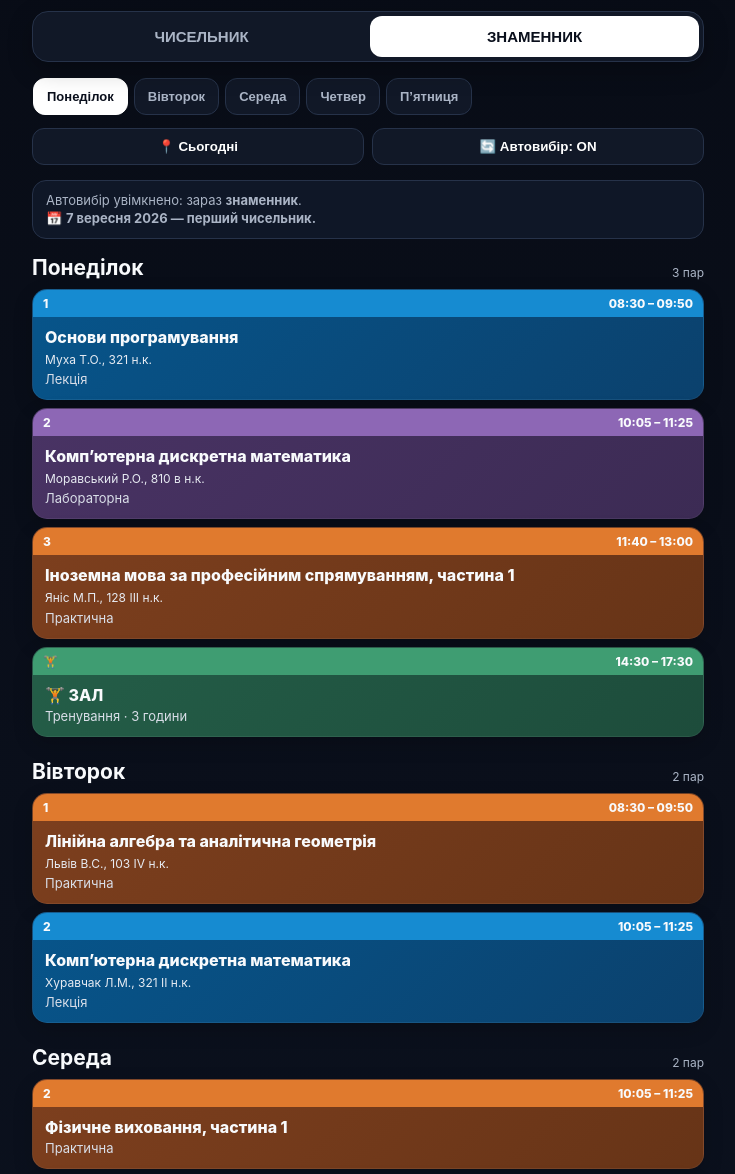
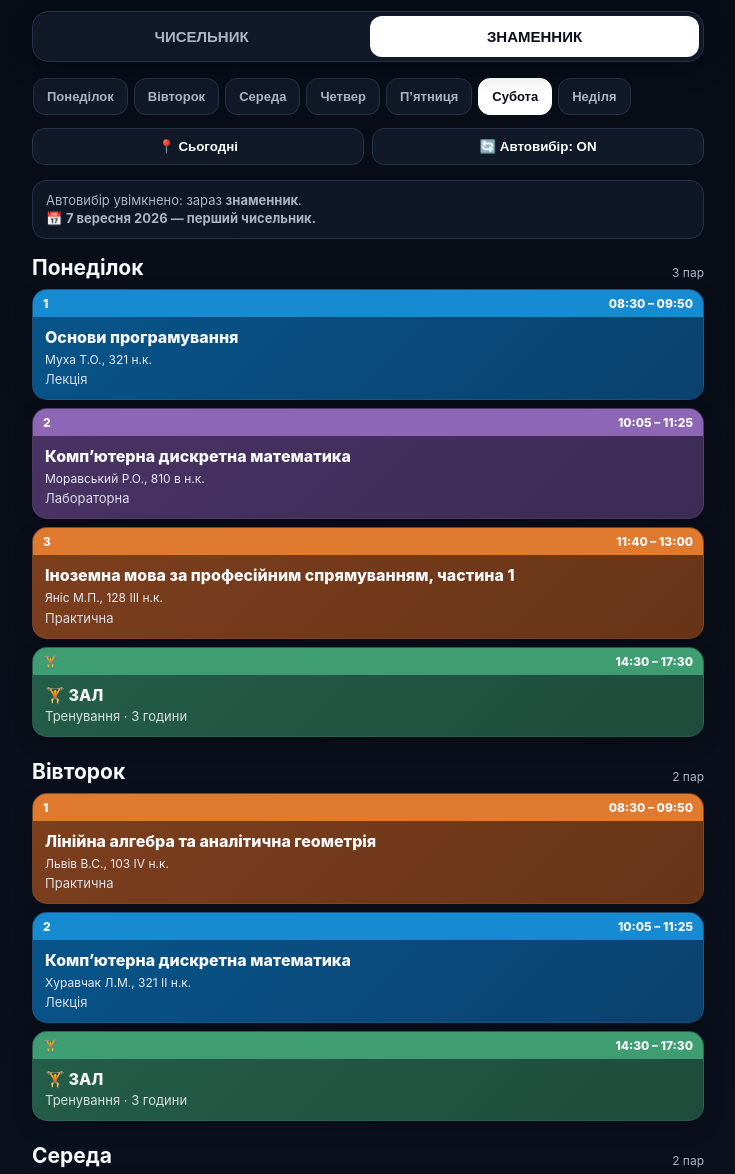
Before and after one commit to pdovhanyc-arch/miy-rozklad, a plain HTML site: page index.html in a window 1280 px wide. Shown: the part 85-1259 px from the top of the page, without its empty margins (272-1007 px from the left). Drawn offline with Linux system fonts and the light colour scheme.

Commit message:
Add files via upload

```diff
--- a/index.html
+++ b/index.html
@@ -204,17 +204,23 @@ const schedule = {
 const gym = {
   numerator: {
     "Понеділок":[["16:05","19:05","🏋️ ЗАЛ","Тренування · 3 години"]],
+    "Вівторок":[["14:30","17:30","🏋️ ЗАЛ","Тренування · 3 години"]],
     "Середа":[["07:00","08:45","🏋️ ЗАЛ","Тренування · 1 год 45 хв"]],
-    "П’ятниця":[["12:55","15:55","🏋️ ЗАЛ","Тренування · 3 години"]]
+    "Четвер":[["12:55","15:55","🏋️ ЗАЛ","Тренування · 3 години"]],
+    "П’ятниця":[["12:55","15:55","🏋️ ЗАЛ","Тренування · 3 години"]],
+    "Неділя":[["12:00","15:00","🏋️ ЗАЛ","Тренування · 3 години"]]
   },
   denominator: {
     "Понеділок":[["14:30","17:30","🏋️ ЗАЛ","Тренування · 3 години"]],
+    "Вівторок":[["14:30","17:30","🏋️ ЗАЛ","Тренування · 3 години"]],
     "Середа":[["07:00","08:45","🏋️ ЗАЛ","Тренування · 1 год 45 хв"]],
-    "П’ятниця":[["16:05","19:05","🏋️ ЗАЛ","Тренування · 3 години"]]
+    "Четвер":[["12:55","15:55","🏋️ ЗАЛ","Тренування · 3 години"]],
+    "П’ятниця":[["16:05","19:05","🏋️ ЗАЛ","Тренування · 3 години"]],
+    "Неділя":[["12:00","15:00","🏋️ ЗАЛ","Тренування · 3 години"]]
   }
 };
 
-const days=["Понеділок","Вівторок","Середа","Четвер","П’ятниця"];
+const days=["Понеділок","Вівторок","Середа","Четвер","П’ятниця","Субота","Неділя"];
 let currentWeek=localStorage.getItem("weekType") || "numerator";
 let autoMode=localStorage.getItem("autoMode") === null ? true : localStorage.getItem("autoMode")==="true";
 
@@ -240,7 +246,7 @@ function toggleAuto(){
 let selectedDay = null;
 
 function getTodayName(){
-  const map={1:"Понеділок",2:"Вівторок",3:"Середа",4:"Четвер",5:"П’ятниця"};
+  const map={1:"Понеділок",2:"Вівторок",3:"Середа",4:"Четвер",5:"П’ятниця",6:"Субота",0:"Неділя"};
   return map[new Date().getDay()] || "Понеділок";
 }
 
@@ -286,10 +292,11 @@ function render(){
   days.forEach(day=>{
     const lessons=schedule[type][day] || [];
     const gyms=gym[type][day] || [];
-    if(!lessons.length && !gyms.length) return;
+    if(!lessons.length && !gyms.length && day!=="Субота") return;
     const section=document.createElement("section");
     section.className="day"; section.id="day-"+day;
     section.innerHTML=`<div class="day-title"><h2>${day}</h2><span>${lessons.length ? lessons.length+" пар" : ""}</span></div>`;
+    if(!lessons.length && !gyms.length){ section.innerHTML += `<div class="empty">Вільний день</div>`; }
     lessons.forEach(x=>{
       const [num,name,info,kind,cls]=x, t=times[num];
       section.innerHTML+=`
```
